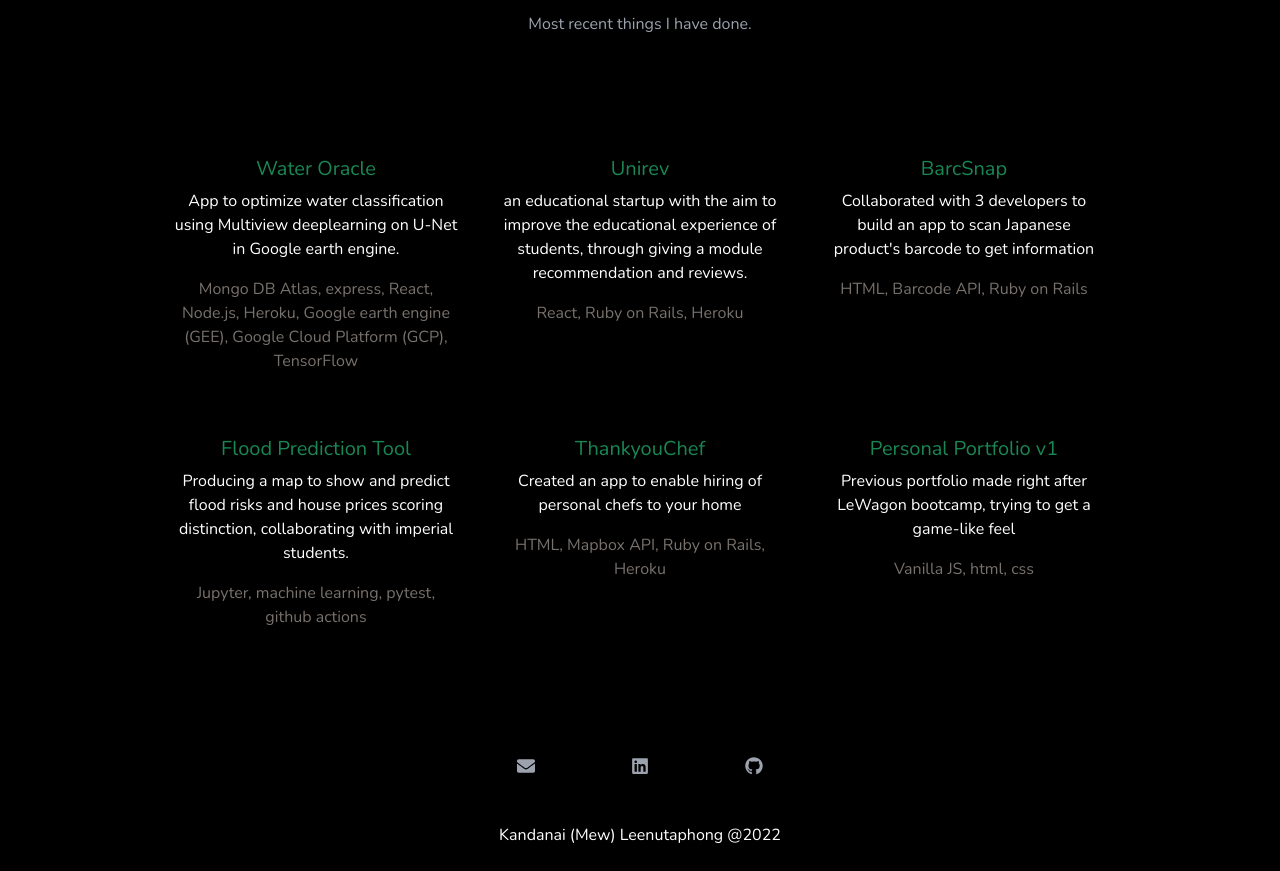
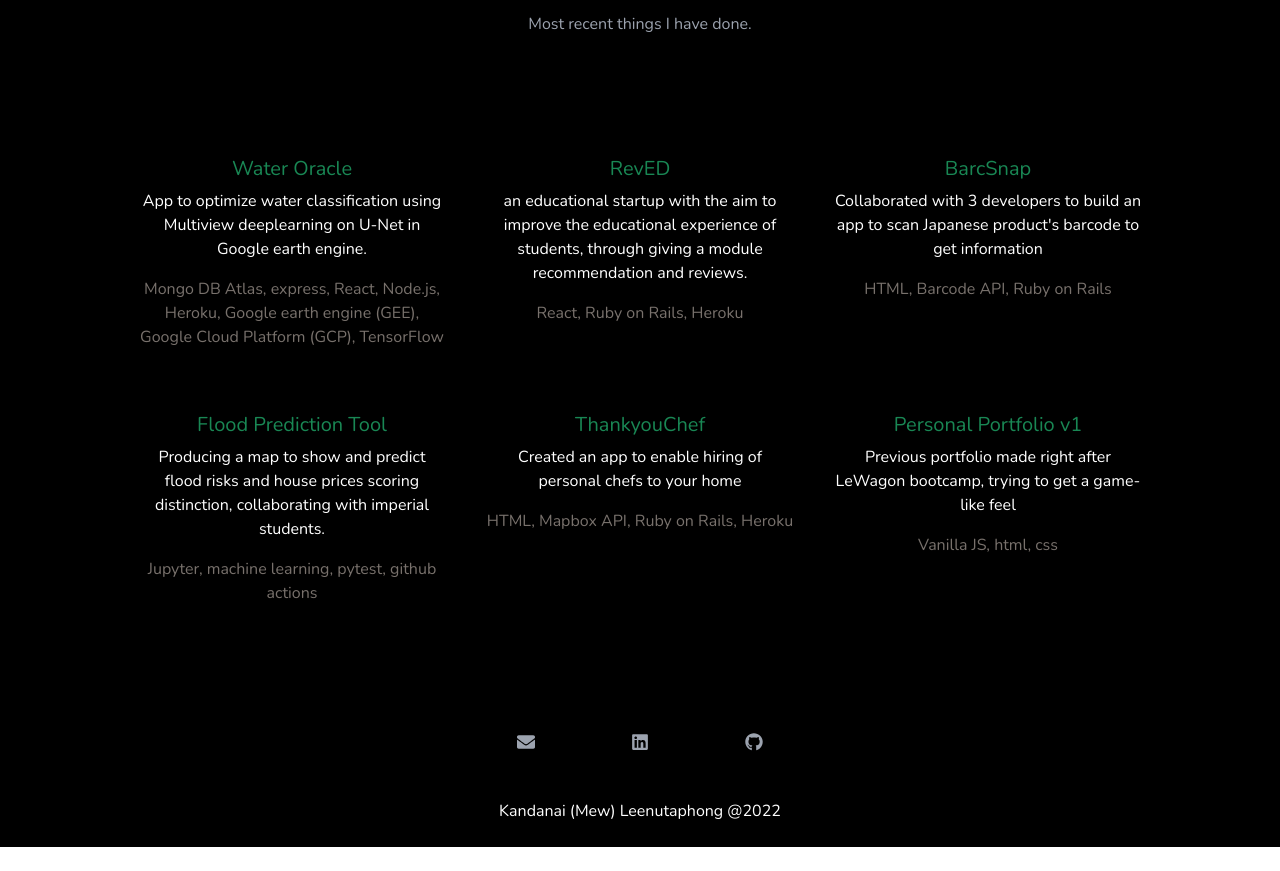
Before and after one commit to edsml-kl121/proud-portfolio, a React (Create React App) app: page / in a window 1280 px wide. Shown: the part 1520-2391 px from the top of the page. After the commit the page ends 2367 px from the top, so only its background shows below. Built offline with nearby package versions, Linux system fonts and the light colour scheme.

Commit message:
cleaner projects sec

```diff
--- a/src/components/Projects.js
+++ b/src/components/Projects.js
@@ -25,7 +25,7 @@ export default function Projects() {
             Most recent things I have done.
           </p>
         </div>
-        <Container className="px-5" style={{}}>
+        <Container className="" style={{}}>
           <Row>
           {projects.map((project) => (
             <>
--- a/src/data.js
+++ b/src/data.js
@@ -26,7 +26,7 @@ export const projects = [
     link: "https://geeimperial.herokuapp.com/",
   },
   {
-  title: "Unirev",
+  title: "RevED",
   subtitle: "React, Ruby on Rails, Heroku",
   description:
     "an educational startup with the aim to improve the educational experience of students, through giving a module recommendation and reviews.",
```
